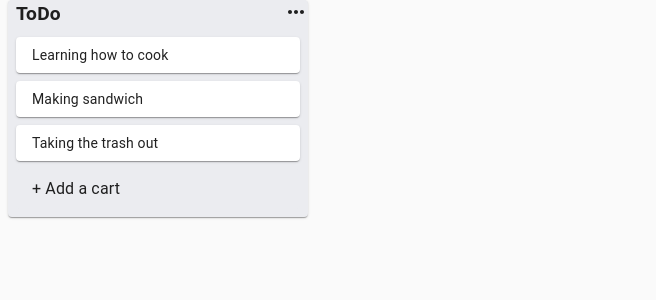
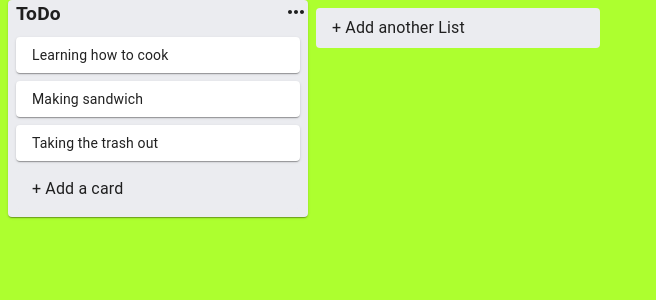
Before and after one commit to KateSeo0826/ks_trello, a React (Create React App) app: page / in a window 1280 px wide. Shown: the top 300 px of the page, without its empty margins (0-656 px from the left). Built offline with nearby package versions, Linux system fonts and the light colour scheme.

Commit message:
drag and drop card in the same list

```diff
--- a/package.json
+++ b/package.json
@@ -10,6 +10,7 @@
     "@testing-library/react": "^11.1.0",
     "@testing-library/user-event": "^12.1.10",
     "react": "^17.0.1",
+    "react-beautiful-dnd": "^13.0.0",
     "react-dom": "^17.0.1",
     "react-scripts": "4.0.0",
     "react-uuid": "^1.0.2",
--- a/src/App.js
+++ b/src/App.js
@@ -1,10 +1,24 @@
 import React, { useState } from 'react';
 import {v4 as uuid} from 'uuid';
+import InputContainer from './components/Input/InputContainer';
 import List from './components/List/List';
 import store from './Utils/store';
 import StoreApi from './Utils/storeApi'
+import { makeStyles } from '@material-ui/core/styles';
+import { DragDropContext } from 'react-beautiful-dnd';
+import { SentimentSatisfied } from '@material-ui/icons';
+
+const useStyle = makeStyles((theme)=> ({
+  root: {
+    display: 'flex',
+    height: '100vh',
+    background: 'greenyellow',
+    overflowY:'auto'
+  },
+}));
 export default function App() {
   const [data, setData] = useState(store);
+  const classes = useStyle();
   const addMoreCard = (title, listId) =>{
     const newCardId = uuid();
     const newCard = {
@@ -24,14 +38,70 @@
     };
     setData(newState);
   };
+
+  const addMoreList = (title) => {
+    const newListId = uuid();
+    const newList = {
+      id:newListId,
+      title,
+      cards: [],
+    };
+    const newState = {
+      listIds: [...data.listIds, newListId],
+      lists: {
+        ...data.lists,
+        [newListId]:newList,
+      }
+    };
+       setData(newState);
+  };
+  const updateListTitle = (title, listId) =>{
+     const list =  data.lists[listId];
+     list.title = title;
+     const newState = {
+      ...data,
+      lists:{
+        ...data.lists,
+        [listId]: list,
+      },
+    };
+    setData(newState);
+  }
+  const onDragEnd = (result) => {
+    const {destination, source, draggableId } = result;
+    console.log("destination", destination, 'source', source, draggableId);
+    if(!destination){
+      return;
+    }
+    const sourceList = data.lists[source.droppableId];
+    const destinationList = data.lists[destination.droppableId];
+    const draggingCard = sourceList.cards.filter((card) => card.is === draggableId)[0];
+
+    if(source.droppableId === destination.droppableId){
+      sourceList.cards.splice(source.index, 1)
+      destinationList.cards.splice(destination.index, 0, draggingCard);
+      const newState = {
+        ...data,
+        lists:{
+          ...data.lists,
+          [sourceList.id]: destinationList,
+        },
+      };
+
+      setData(newState);
+    }
+}
   return (
-    <StoreApi.Provider value={{ addMoreCard }}>
-    <div>
+    <StoreApi.Provider value={{ addMoreCard, addMoreList, updateListTitle }}>
+      <DragDropContext onDrageND = {onDragEnd}>
+    <div className={classes.root}>
       {data.listIds.map((listId)=>{
         const list = data.lists[listId];
         return <List list={list} key={listId}/>
       })}
+      <InputContainer type='list'/>
     </div>
+    </DragDropContext>
     </StoreApi.Provider>
   );
 }
--- a/src/components/Input/InputCard.js
+++ b/src/components/Input/InputCard.js
@@ -5,6 +5,7 @@
 import storeApi from "../../Utils/storeApi"
 const useStyle = makeStyles((theme) => ({
     card:{
+     width: '280px',
      margin: theme.spacing(0, 1, 1, 1),
      paddingBottom: theme.spacing(4),
      padding: theme.spacing(1,1,1,0),
@@ -23,22 +24,25 @@
         margin: theme.spacing(0,1,1,1)
     }
 }))
-export default function InputCard({setOpen, listId}) {
+export default function InputCard({setOpen, listId, type}) {
     const classes = useStyle();
-    const { addMoreCard } = useContext(storeApi);
-    const [cardTitle, setCardTitle] = useState('');
+    const { addMoreCard, addMoreList } = useContext(storeApi);
+    const [title, setTitle] = useState('');
 
     const handleOnChange = (e)=>{
-        setCardTitle(e.target.value);
+        setTitle(e.target.value);
     };
     const handleBtnConfirm = () => {
-        addMoreCard(cardTitle, listId);
-        setOpen(false);
-    }
-
-    const handleBlur = () =>{
-        setOpen(false);
-        setCardTitle('');
+        if(type === 'card'){
+            addMoreCard(title, listId);
+            setTitle('');
+            setOpen(false);
+        }
+        else{
+            addMoreList(title);
+            setTitle('');
+            setOpen(false);
+        }
     }
     return (
         <div>
@@ -47,23 +51,27 @@
                 <InputBase
                     onChange={handleOnChange}
                     multiline
-                    onBlur ={handleBlur}
+                    onBlur ={() => setOpen(false)}
                     fullWidth
                     inputProps ={{
                     classes: classes.input,
                 }}
-                value ={cardTitle}
-                placeholder='Enter a title of this card..'
+                value ={title}
+                placeholder= {type === 'card'
+                    ? 'Enter a title of this card..'
+                    :'Enter list title'
+                }
                 />
             </Paper>
         </div>
         <div>
-            <Button className={classes.btnConfirm} onClick={handleBtnConfirm}>Add Card</Button>
+            <Button className={classes.btnConfirm} onClick={handleBtnConfirm}>
+                {type ==='card' ? 'Add Card' : 'Add List'}
+            </Button>
             <IconButton onClick={()=>setOpen(false)}>
                 <ClearIcon />
             </IconButton>
         </div>
         </div>
-
     )
 }
--- a/src/components/Input/InputContainer.js
+++ b/src/components/Input/InputContainer.js
@@ -4,6 +4,7 @@
 import InputCard from './InputCard'
 const useStyle = makeStyles((theme) => ({
     root: {
+        width: '300px',
         marginTop: theme.spacing(1),
     },
     addCard: {
@@ -15,20 +16,20 @@
         }
     },
 }))
-export default function InputContainer({listId}) {
+export default function InputContainer({ listId, type }) {
     const classes = useStyle();
     const [open, setOpen ] = useState(false);
     return (
         <div className={classes.root}>
             <Collapse in={open}>
-                <InputCard setOpen={setOpen} listId={listId}/>
+                <InputCard setOpen={setOpen} listId={listId} type={type}/>
             </Collapse>
             <Collapse in={!open}>
                 <Paper className={classes.addCard}
                 elevation={0}
                 onClick={()=>setOpen(!open)}>
                     <Typography>
-                        + Add a cart
+                        {type==='card' ? '+ Add a card' : '+ Add another List'}
                </Typography>
                 </Paper>
             </Collapse>
--- a/src/components/List/Card.js
+++ b/src/components/List/Card.js
@@ -1,19 +1,27 @@
 import React from 'react'
 import { Paper } from '@material-ui/core';
 import { makeStyles } from '@material-ui/core/styles';
+import { Draggable } from 'react-beautiful-dnd';
 
 const useStyle = makeStyles((theme) => ({
     card: {
-      padding: theme.spacing(1, 1, 1, 2),
-      margin: theme.spacing(1),
+        padding: theme.spacing(1, 1, 1, 2),
+        margin: theme.spacing(1),
     },
 }))
 
-export default function Card({card}) {
+export default function Card({ card, index }) {
     const classes = useStyle();
     return (
-        <div>
-             <Paper className={classes.card}>{card.title}</Paper>
-        </div>
+        <Draggable draggableId={card.id} index={index}>
+            {(provided) => (
+                <div
+                    ref={provided.innerRef}
+                    {...provided.dragHandleProps}
+                    {...provided.draggableProps}>
+                    <Paper className={classes.card}>{card.title}</Paper>
+                </div>
+            )}
+        </Draggable>
     );
 }
--- a/src/components/List/List.js
+++ b/src/components/List/List.js
@@ -1,29 +1,41 @@
 import React from 'react';
 import { Paper, CssBaseline } from '@material-ui/core';
 import { makeStyles } from '@material-ui/core/styles';
-import Title from  './Title';
+import Title from './Title';
 import Card from './Card';
 import InputContainer from '../Input/InputContainer';
+import { Droppable } from 'react-beautiful-dnd';
 
 const useStyle = makeStyles((theme) => ({
     root: {
-      width: '300px',
-      backgroundColor: '#EBECF0',
-      marginLeft: theme.spacing(1),
+        width: '300px',
+        backgroundColor: '#EBECF0',
+        marginLeft: theme.spacing(1),
+    },
+    cardContainer:{
 
-    },
+    }
 }))
-export default function List({ list }){
+export default function List({ list }) {
     const classes = useStyle();
-    return(
+    return (
         <div>
-            <Paper className= { classes.root }>
+
+            <Paper className={classes.root}>
                 <CssBaseline />
-                <Title title={list.title}/>
-                {list.cards.map((card) => (
-                    <Card key={card.id} card={card}/>
-                ))}
-                <InputContainer listId={list.id}/>
+                <Title title={list.title} listId={list.id} />
+                <Droppable droppableId={list.id}>
+                    {(provided) => (
+                        <div
+                            ref={provided.innerRef} {...provided.droppableProps} className={classes.cardContainer}>
+                            {list.cards.map((card, index) => (
+                                <Card key={card.id} card={card} index={index} />
+                            ))}
+                            {provided.placeholder}
+                        </div>
+                    )}
+                </Droppable>
+                <InputContainer listId={list.id} type='card' />
             </Paper>
         </div>
     );
--- a/src/components/List/Title.js
+++ b/src/components/List/Title.js
@@ -1,8 +1,8 @@
-import React, { useState } from 'react'
+import React, { useContext, useState } from 'react'
 import { Typography, InputBase } from '@material-ui/core';
 import { makeStyles } from '@material-ui/core/styles';
 import MoreHorizIcon from '@material-ui/icons/MoreHoriz';
-
+import storeApi from '../../Utils/storeApi';
 const useStyle = makeStyles((theme) => ({
     editableTitleContainer:{
         marginLeft: theme.spacing(1),
@@ -22,21 +22,31 @@
         }
     }
 }))
-export default function Title({ title }) {
+export default function Title({ title, listId }) {
       const [open,setOpen] = useState(false);
+      const [newTitle, setNewTitle] = useState(title);
+      const { updateListTitle } = useContext(storeApi);
       const classes = useStyle();
+      const handleOnChange= (e) =>{
+        setNewTitle(e.target.value);
+      }
+      const handleOnBlur = () =>{
+          updateListTitle(newTitle, listId);
+          setOpen(false);
+      }
     return (
         <div>
         {open ? (
             <div>
                 <InputBase
+                    onChange ={handleOnChange}
                     autoFocus
-                    value= "{title}"
+                    value= {newTitle}
                     inputProps ={{
                         className: classes.input,
                     }}
                 fullWidth
-                onBlur = {() => setOpen(!open)}
+                onBlur = {handleOnBlur}
                 />
             </div>
 
```
Also changed, not shown: 1 other file (tests, documents, lock files or other folders).
